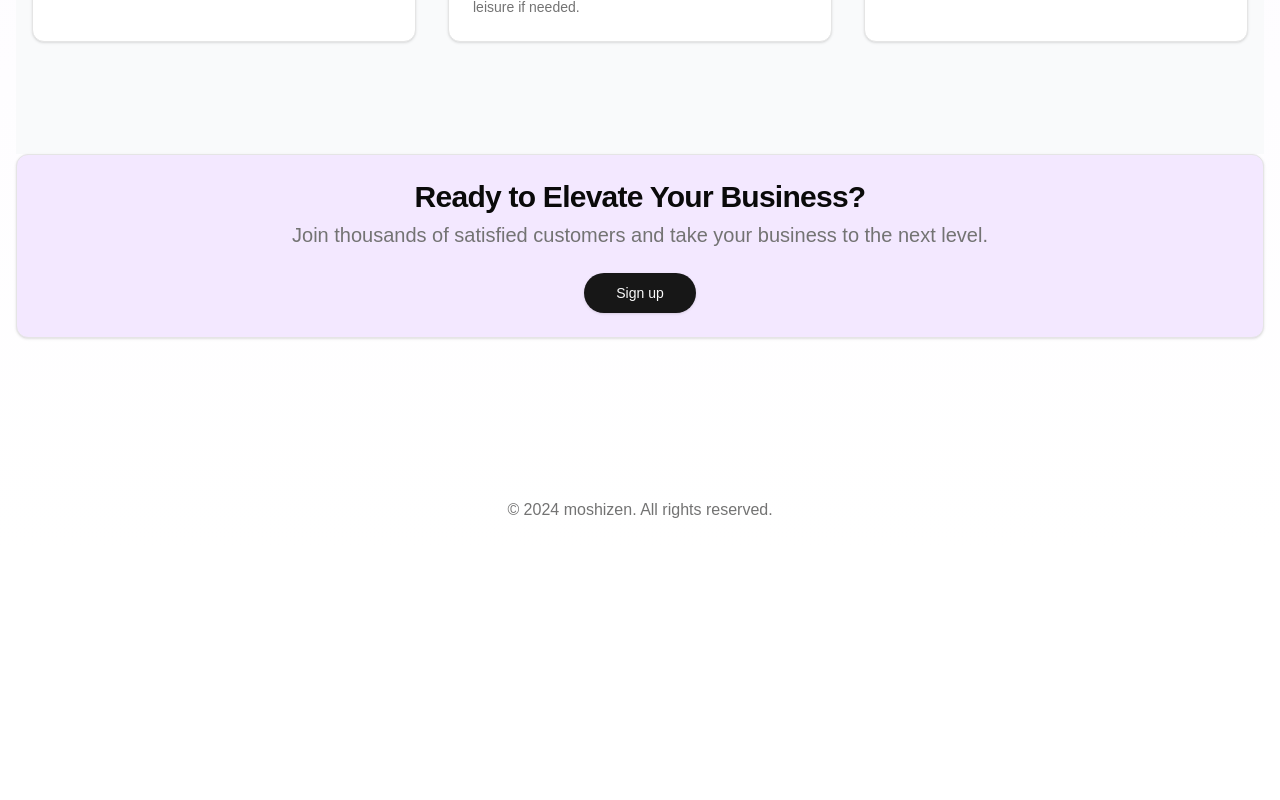
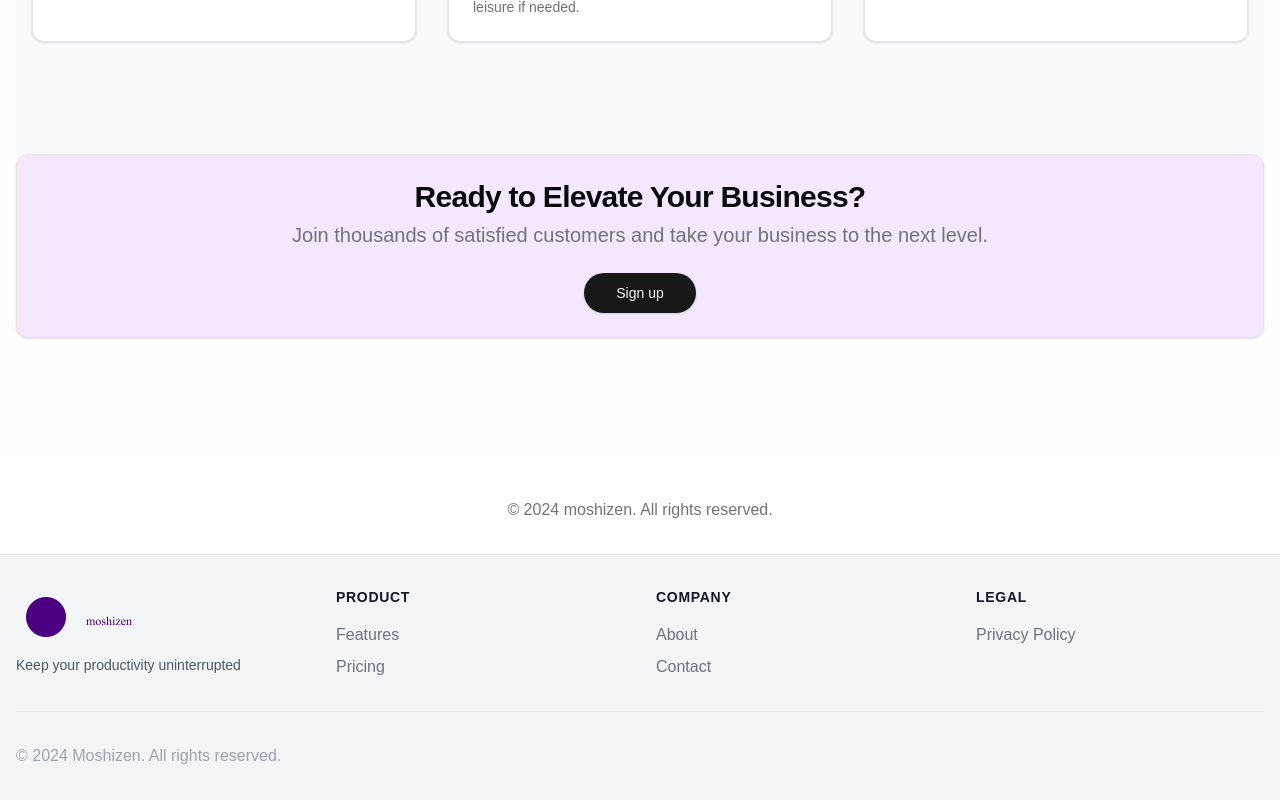
Before and after one commit to pippuri/seremoshi-website, a Next.js app: page / in a window 1280 px wide. Shown: the part 1918-2718 px from the top of the page. Before the commit the page ends 2472 px from the top, so only its background shows below. Built offline with nearby package versions, Linux system fonts and the light colour scheme; no server answers.

Commit message:
added privacy links

```diff
--- a/app/layout.tsx
+++ b/app/layout.tsx
@@ -6,6 +6,7 @@ import Navbar from "../components/common/navbar";
 import Script from "next/script";
 import { GA_TRACKING_ID } from "../lib/gtag";
 import Analytics from "../components/common/Analytics";
+import { Footer } from "@/components/common/footer";
 
 export const metadata: Metadata = {
   title: "moshizen",
@@ -62,6 +63,7 @@ export default function RootLayout({
             {children}
           </ThemeProvider>
         </ClerkProvider>
+        <Footer />
       </body>
     </html>
   );
--- /dev/null
+++ b/app/terms/page.tsx
@@ -0,0 +1,94 @@
+import { Metadata } from "next";
+
+export const metadata: Metadata = {
+  title: "Terms of Service | Moshizen",
+  description: "Terms and conditions for using Moshizen services",
+};
+
+export default function TermsOfService() {
+  return (
+    <div className="container mx-auto px-4 py-8">
+      <h1 className="text-3xl font-bold mb-6">Terms of Service</h1>
+
+      <section className="mb-8">
+        <h2 className="text-2xl font-semibold mb-4">1. Acceptance of Terms</h2>
+        <p className="mb-4">
+          By accessing or using Moshizen's services, you agree to be bound by
+          these Terms of Service. If you disagree with any part of the terms,
+          you may not access the service.
+        </p>
+      </section>
+
+      <section className="mb-8">
+        <h2 className="text-2xl font-semibold mb-4">
+          2. Description of Service
+        </h2>
+        <p className="mb-4">
+          Moshizen provides an AI-powered call answering service designed to
+          handle incoming calls and manage communications on behalf of
+          businesses and individuals.
+        </p>
+      </section>
+
+      <section className="mb-8">
+        <h2 className="text-2xl font-semibold mb-4">
+          3. User Responsibilities
+        </h2>
+        <p className="mb-4">
+          You are responsible for maintaining the confidentiality of your
+          account and password. You agree to accept responsibility for all
+          activities that occur under your account.
+        </p>
+      </section>
+
+      <section className="mb-8">
+        <h2 className="text-2xl font-semibold mb-4">4. Privacy Policy</h2>
+        <p className="mb-4">
+          Your use of Moshizen is also governed by our Privacy Policy, which can
+          be found{" "}
+          <a href="/privacy-policy" className="text-blue-600 hover:underline">
+            here
+          </a>
+          .
+        </p>
+      </section>
+
+      <section className="mb-8">
+        <h2 className="text-2xl font-semibold mb-4">
+          5. Limitation of Liability
+        </h2>
+        <p className="mb-4">
+          Moshizen shall not be liable for any indirect, incidental, special,
+          consequential or punitive damages, including without limitation, loss
+          of profits, data, use, goodwill, or other intangible losses.
+        </p>
+      </section>
+
+      <section className="mb-8">
+        <h2 className="text-2xl font-semibold mb-4">6. Changes to Terms</h2>
+        <p className="mb-4">
+          We reserve the right to modify or replace these Terms at any time. It
+          is your responsibility to check these Terms periodically for changes.
+        </p>
+      </section>
+
+      <section className="mb-8">
+        <h2 className="text-2xl font-semibold mb-4">7. Contact Us</h2>
+        <p className="mb-4">
+          If you have any questions about these Terms, please contact us at{" "}
+          <a
+            href="mailto:info@maas-solutions.fi"
+            className="text-blue-600 hover:underline"
+          >
+            support@moshizen.com
+          </a>
+          .
+        </p>
+      </section>
+
+      <p className="text-sm text-gray-600">
+        Last updated: {new Date().toLocaleDateString()}
+      </p>
+    </div>
+  );
+}
--- /dev/null
+++ b/components/common/footer.tsx
@@ -0,0 +1,93 @@
+import Image from "next/image";
+import Link from "next/link";
+
+export function Footer() {
+  return (
+    <footer className="bg-gray-100 border-t">
+      <div className="container mx-auto px-4 py-8">
+        <div className="grid grid-cols-1 md:grid-cols-4 gap-8">
+          <div className="mb-4 md:mb-0">
+            <Image
+              src="/moshizen-logo.png"
+              width={200}
+              height={60}
+              alt="Moshizen Logo"
+            />
+            <p className="mt-2 text-sm text-gray-600">
+              Keep your productivity uninterrupted
+            </p>
+          </div>
+          <div>
+            <h3 className="text-sm font-semibold text-gray-900 uppercase tracking-wider">
+              Product
+            </h3>
+            <ul className="mt-4 space-y-2">
+              <li>
+                <Link
+                  href="/#features"
+                  className="text-base text-gray-500 hover:text-gray-900"
+                >
+                  Features
+                </Link>
+              </li>
+              <li>
+                <Link
+                  href="/#pricing"
+                  className="text-base text-gray-500 hover:text-gray-900"
+                >
+                  Pricing
+                </Link>
+              </li>
+            </ul>
+          </div>
+          <div>
+            <h3 className="text-sm font-semibold text-gray-900 uppercase tracking-wider">
+              Company
+            </h3>
+            <ul className="mt-4 space-y-2">
+              <li>
+                <Link
+                  href="/#about"
+                  className="text-base text-gray-500 hover:text-gray-900"
+                >
+                  About
+                </Link>
+              </li>
+              <li>
+                <Link
+                  href="https://maas-solutions.fi/contact"
+                  className="text-base text-gray-500 hover:text-gray-900"
+                >
+                  Contact
+                </Link>
+              </li>
+            </ul>
+          </div>
+          <div>
+            <h3 className="text-sm font-semibold text-gray-900 uppercase tracking-wider">
+              Legal
+            </h3>
+            <ul className="mt-4 space-y-2">
+              <li>
+                <Link
+                  href="/privacy-policy"
+                  className="text-base text-gray-500 hover:text-gray-900"
+                >
+                  Privacy Policy
+                </Link>
+              </li>
+            </ul>
+          </div>
+        </div>
+        <div className="mt-8 border-t border-gray-200 pt-8 flex justify-between items-center">
+          <p className="text-base text-gray-400">
+            © 2024 Moshizen. All rights reserved.
+          </p>
+          <div className="flex space-x-6">
+            {/* Add social media icons here if needed */}
+          </div>
+        </div>
+      </div>
+    </footer>
+  );
+}
```
